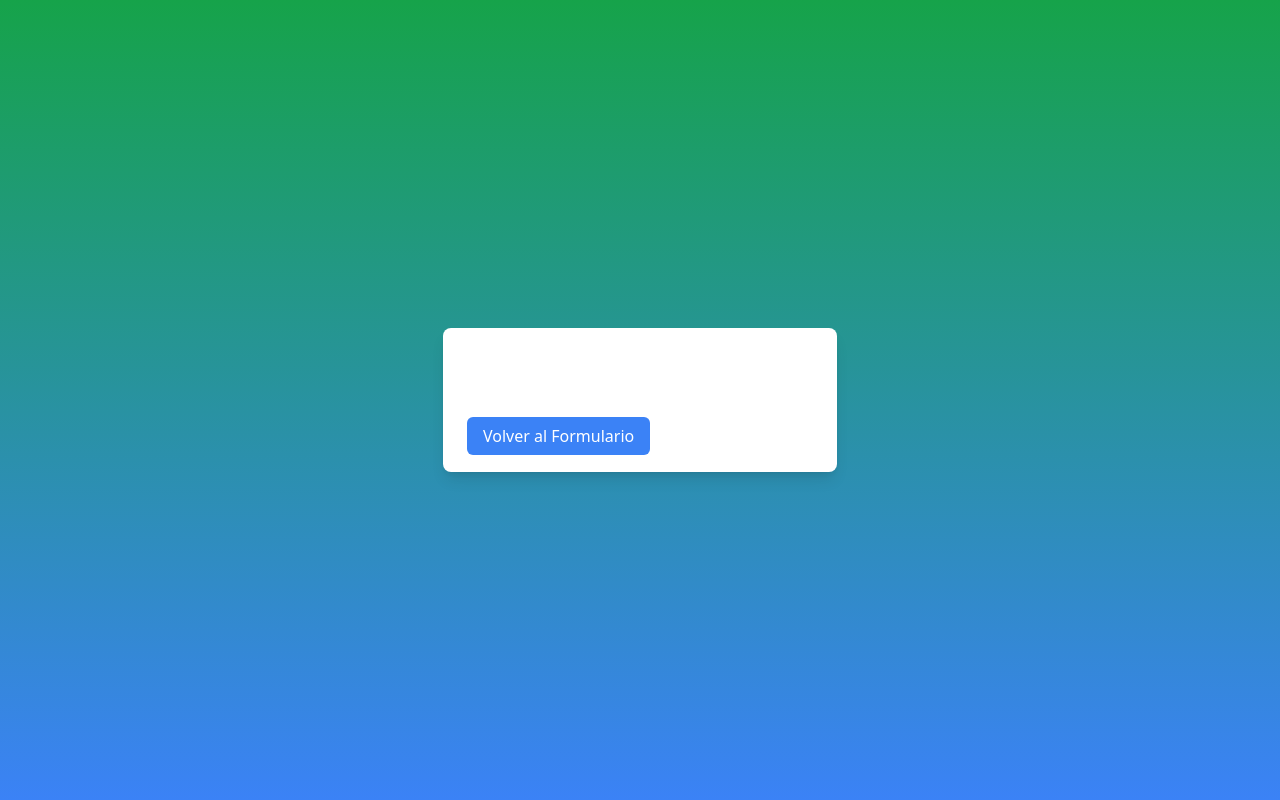
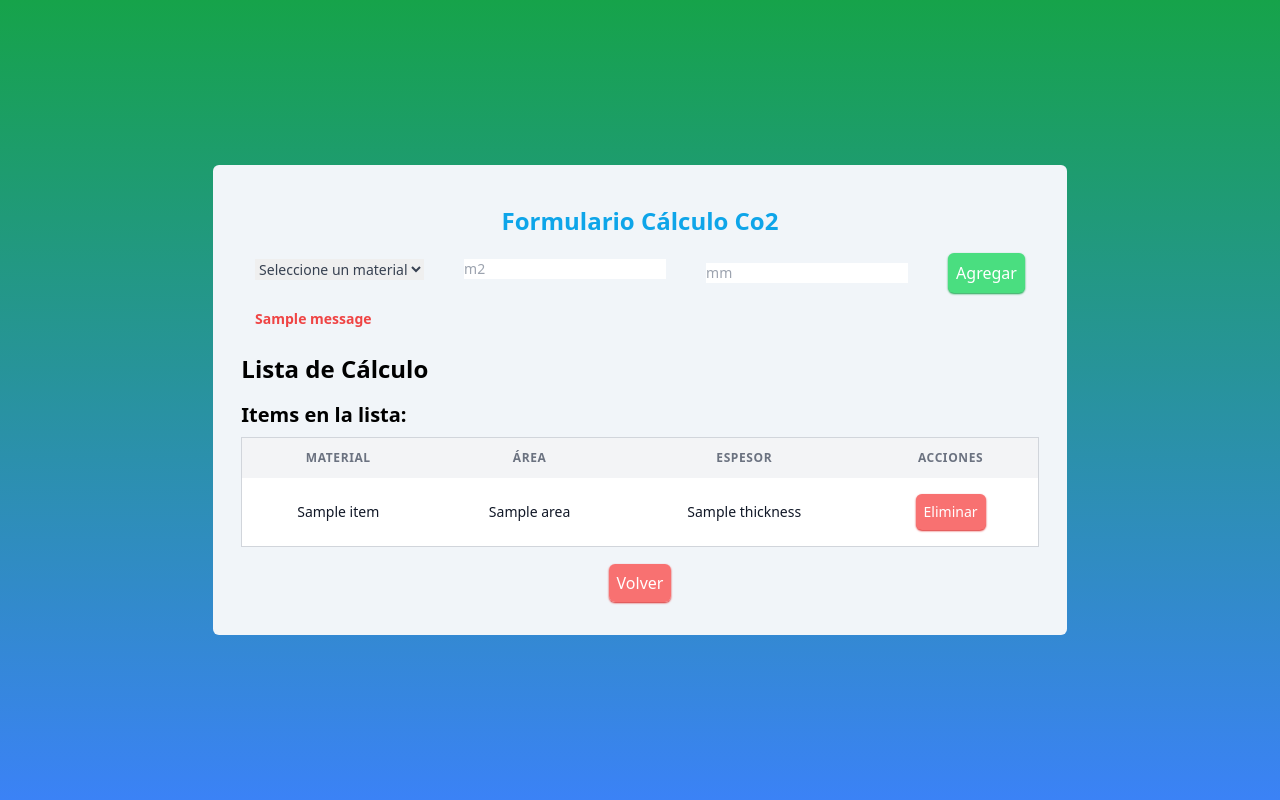
Before and after one commit to cpce1901/DjangoCalculate, a Django app: template appCalculate/templates/calculate/co2/co2_form.html in a window 1280 px wide. Run offline with Django 5.2, Linux system fonts and the light colour scheme; data comes from the database, SQL or seed files in the repository; both versions use the stored data as it was before the commit; the template is opened without the code that fills it: values that come from a table or form of the project are taken from there, most other values are stand-ins (such as "Sample title", 1, 10 or a date in 2020); one stand-in notice (Sample message) is shown.

Commit message:
example01

```diff
--- a/appCalculate/apps/calculate/forms.py
+++ b/appCalculate/apps/calculate/forms.py
@@ -1,29 +1,39 @@
 from django import forms
-from .models import Items
 from apps.materials.models import Materials
 
-class ItemsForm(forms.ModelForm):
 
+class ItemsForm(forms.Form):
 
-    class Meta:
-        model = Items
-        fields = ['material', 'area', 'thickness']
-        widgets = {
-            'material': forms.Select(
-                attrs={
-                    'class': 'block w-full px-4 py-2 text-gray-700 bg-white border border-gray-300 rounded-md focus:border-blue-500 focus:outline-none focus:ring'
-                }
-            ),
-            'area': forms.NumberInput(
-                attrs={
-                    'class': 'block w-full px-4 py-2 text-gray-700 bg-white border border-gray-300 rounded-md focus:border-blue-500 focus:outline-none focus:ring',
-                    'step': '0.01'
-                }
-            ),
-            'thickness': forms.NumberInput(
-                attrs={
-                    'class': 'block w-full px-4 py-2 text-gray-700 bg-white border border-gray-300 rounded-md focus:border-blue-500 focus:outline-none focus:ring',
-                    'step': '0.01'
-                }
-            ),
-        }
+    materials = forms.ModelChoiceField(
+        queryset=Materials.objects.all(),
+        label="Material",
+        empty_label="Seleccione un material",
+        widget=forms.Select(
+            attrs={
+                "id": "materials",
+                "class": "block text-gray-700 text-sm font-medium mb-2",
+            }
+        ),
+    )
+
+    area = forms.FloatField(  # Cambiado a EmailField para validar correos electrónicos
+        label="Area m2",
+        widget=forms.NumberInput(  # Cambiado a EmailInput
+            attrs={
+                "id": "area",
+                "placeholder": "m2",
+                "class": "block text-gray-700 text-sm font-medium mb-2",
+            }
+        ),
+    )
+
+    thickness = forms.FloatField(
+        label="Espesor mm",
+        widget=forms.NumberInput(
+            attrs={
+                "id": "thickness",
+                "placeholder": "mm",
+                "class": "block text-gray-700 text-sm font-medium mb-2-1",
+            }
+        ),
+    )
--- a/appCalculate/apps/calculate/urls.py
+++ b/appCalculate/apps/calculate/urls.py
@@ -1,14 +1,17 @@
 from django.urls import path
-from .views import CalculateListView, DeleteItemView, CalculateResultView, CalculateBackView, ClearCalculateListView
+from .views import CalculateListView
+from .views_htmx import AddItemView, DeleteItemView
 
 
 app_name = 'calculate'
 
 urlpatterns = [
     path('factor-co2/', CalculateListView.as_view(), name='co2'),
-    path('delete/<pk>/', DeleteItemView.as_view(), name='delete_item'),
-    path('calculate-result/back/', CalculateBackView.as_view(), name='calculate_back'),
-    path('calculate-result/', CalculateResultView.as_view(), name='calculate_result'),
+    ]
 
-    path('clear-list/', ClearCalculateListView.as_view(), name='clear_list'),
-    ]
+htmx_url = [
+    path('factor-co2/add/', AddItemView.as_view(), name='co2-add'),
+    path('delete-item/', DeleteItemView.as_view(), name='delete_item'),
+]
+
+urlpatterns += htmx_url
--- a/appCalculate/static/css/output.css
+++ b/appCalculate/static/css/output.css
@@ -602,6 +602,11 @@
   margin-bottom: 1.5rem;
 }
 
+.mx-2 {
+  margin-left: 0.5rem;
+  margin-right: 0.5rem;
+}
+
 .mb-12 {
   margin-bottom: 3rem;
 }
@@ -626,12 +631,20 @@
   display: block;
 }
 
+.inline {
+  display: inline;
+}
+
 .flex {
   display: flex;
 }
 
 .table {
   display: table;
+}
+
+.hidden {
+  display: none;
 }
 
 .h-40 {
@@ -656,6 +669,18 @@
 
 .w-full {
   width: 100%;
+}
+
+.w-1\/2 {
+  width: 50%;
+}
+
+.w-2\/6 {
+  width: 33.333333%;
+}
+
+.w-5\/6 {
+  width: 83.333333%;
 }
 
 .min-w-full {
@@ -770,6 +795,11 @@
   background-color: rgb(255 255 255 / var(--tw-bg-opacity));
 }
 
+.bg-red-400 {
+  --tw-bg-opacity: 1;
+  background-color: rgb(248 113 113 / var(--tw-bg-opacity));
+}
+
 .bg-gradient-to-b {
   background-image: linear-gradient(to bottom, var(--tw-gradient-stops));
 }
@@ -865,6 +895,10 @@
   font-weight: 600;
 }
 
+.font-medium {
+  font-weight: 500;
+}
+
 .uppercase {
   text-transform: uppercase;
 }
@@ -931,6 +965,11 @@
 
 .shadow-green-600 {
   --tw-shadow-color: #16a34a;
+  --tw-shadow: var(--tw-shadow-colored);
+}
+
+.shadow-red-600 {
+  --tw-shadow-color: #dc2626;
   --tw-shadow: var(--tw-shadow-colored);
 }
 
--- a/appCalculate/templates/calculate/co2/co2_form.html
+++ b/appCalculate/templates/calculate/co2/co2_form.html
@@ -4,15 +4,47 @@
 {% block title %}ConfortSmart | Resultado Cálculo CO2 | Gonzalo{% endblock title %}
 
 {% block content %}
-<div class="container-fluid p-6 bg-white rounded-lg shadow-lg">
-    <h1 class="text-2xl font-semibold mb-4">Resultado del Cálculo de CO2</h1>
 
-    <div id="result-container">
-        <p>{{ result }}</p>
+<div class="container w-2/3 flex flex-col justify-evenly items-center bg-slate-100 rounded-md px-5 py-10">
+
+    <h1 class="text-2xl font-semibold text-sky-500 mb-4">Formulario Cálculo Co2</h1>
+
+    <div>
+        <form method="post" class="flex justify-center items-center gap-10">
+            {% csrf_token %}
+
+            {{ form.materials }}
+
+            {{ form.area }}
+
+            {{ form.thickness }}
+
+            <button
+                hx-post="{% url 'calculate:co2-add' %}"
+                hx-target="#item-list"
+                hx-swap="innerHTML"
+                type="submit"
+                class="px-2 py-2 rounded-md bg-green-400 shadow-sm shadow-green-600 hover:bg-green-600 transition-all duration-300">Agregar</button>
+        </form>
+
+        {% if messages %}
+        <ul class="mt-4">
+            {% for message in messages %}
+            <li class="text-red-500 font-bold text-sm">{{ message }}</li>
+            {% endfor %}
+        </ul>
+        {% endif %}
     </div>
 
-    <a href="{% url 'calculate:co2-calculate' %}" class="bg-blue-500 text-white py-2 px-4 rounded-md hover:bg-blue-600 focus:outline-none focus:ring-2 focus:ring-blue-500 focus:ring-opacity-50">
-        Volver al Formulario
-    </a>
+    <div id="item-list" class="container">
+        {% include 'calculate/co2/htmx/htmx_item_list.html' %}
+    </div>
+
+    <div class="">
+        <a href="{% url 'core:index' %}"
+            class="px-2 py-2 rounded-md bg-red-400 shadow-sm shadow-red-600 hover:bg-red-600 transition-all duration-300 text-white">Volver</a>
+    </div>
+
 </div>
+
 {% endblock content %}
--- /dev/null
+++ b/appCalculate/templates/calculate/co2/htmx/htmx_item_list.html
@@ -0,0 +1,44 @@
+<div class=" mx-2 my-6">
+    <h1 class="text-2xl font-bold text-black mb-4">Lista de Cálculo</h1>
+    <h2 class="text-xl font-semibold text-black mb-2">Items en la lista:</h2>
+    <div class="overflow-x-auto">
+        <table class="min-w-full bg-white border border-gray-300">
+            <thead>
+                <tr class="bg-gray-100">
+                    <th class="px-6 py-3 text-center text-xs font-bold text-gray-500 uppercase tracking-wider">
+                        Material</th>
+                    <th class="px-6 py-3 text-center text-xs font-bold text-gray-500 uppercase tracking-wider">
+                        Área</th>
+                    <th class="px-6 py-3 text-center text-xs font-bold text-gray-500 uppercase tracking-wider">
+                        Espesor</th>
+                    <th class="px-6 py-3 text-center text-xs font-bold text-gray-500 uppercase tracking-wider">
+                        Acciones</th>
+                </tr>
+            </thead>
+            <tbody class="bg-white divide-y divide-gray-200 text-center">
+                {% for item in items %}
+                <tr>
+                    <td class="px-6 py-4 whitespace-nowrap text-sm text-gray-900">{{ item.material_name }}</td>
+                    <td class="px-6 py-4 whitespace-nowrap text-sm text-gray-900">{{ item.area }}</td>
+                    <td class="px-6 py-4 whitespace-nowrap text-sm text-gray-900">{{ item.thickness }}</td>
+                    <td class="px-6 py-4 whitespace-nowrap text-sm text-gray-900">
+                        <form method="get">
+
+                            <button hx-get="{% url 'calculate:delete_item' %}?index={{ forloop.counter0 }}"
+                                hx-target="#item-list" hx-swap="innerHTML"
+                                class="px-2 py-2 rounded-md bg-red-400 shadow-sm shadow-red-600 hover:bg-red-600 transition-all duration-300 text-white">
+                                Eliminar
+                            </button>
+                        </form>
+                    </td>
+                </tr>
+                {% empty %}
+                <tr>
+                    <td colspan="4" class="px-6 py-4 whitespace-nowrap text-sm text-gray-500 text-center">No hay
+                        items en la lista</td>
+                </tr>
+                {% endfor %}
+            </tbody>
+        </table>
+    </div>
+</div>
```
Also changed, not shown: appCalculate/apps/calculate/admin.py (+0 -10 lines), appCalculate/apps/calculate/models.py (+0 -26 lines), appCalculate/apps/calculate/views.py (+12 -104 lines), appCalculate/apps/calculate/views_htmx.py (added, +63 -0 lines), appCalculate/templates/calculate/co2/co2_calculate_add_material.html (deleted, +0 -99 lines), appCalculate/apps/calculate/migrations/0005_remove_items_material_delete_calculatelist_and_more.py (added), appCalculate/dbLocal.sqlite3.
